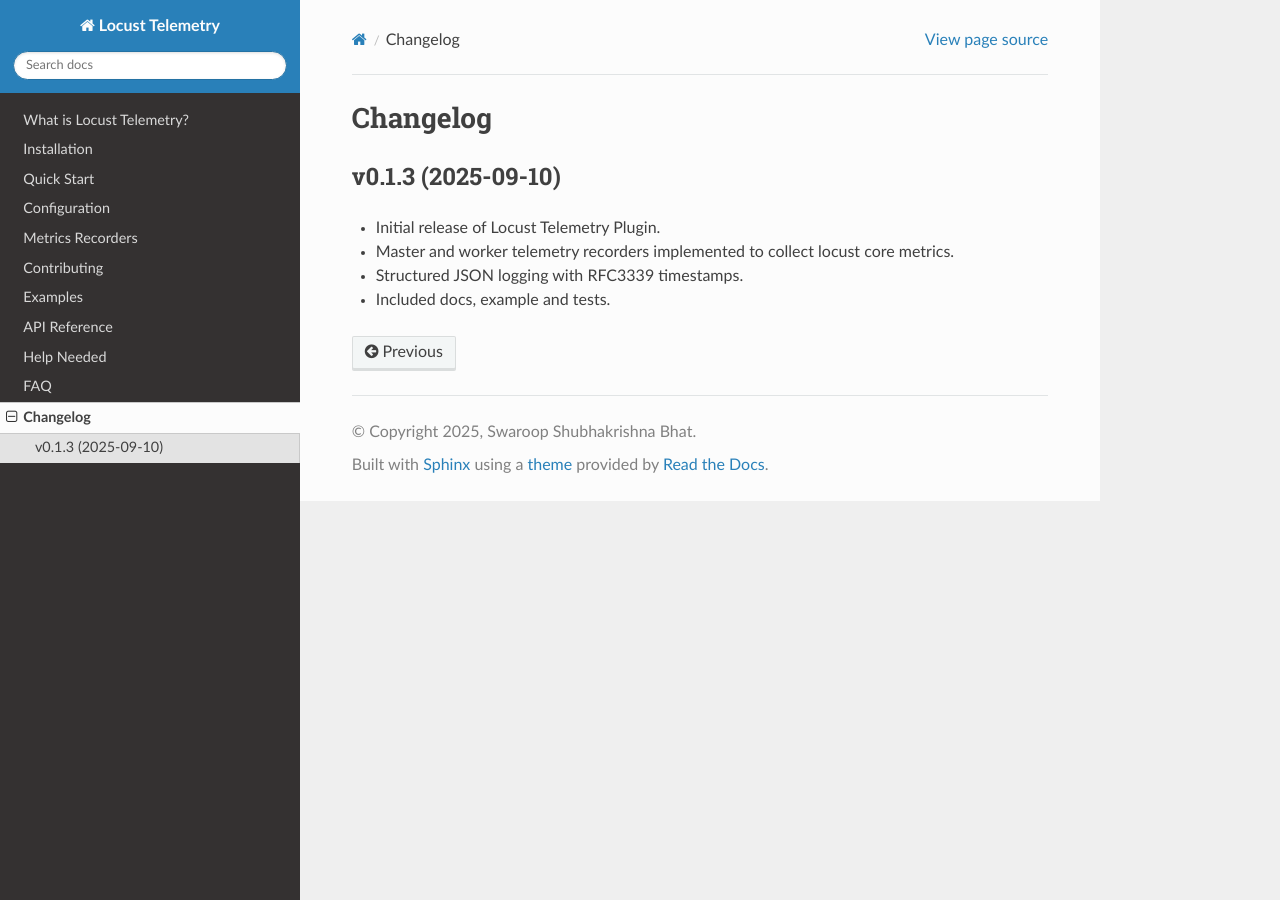
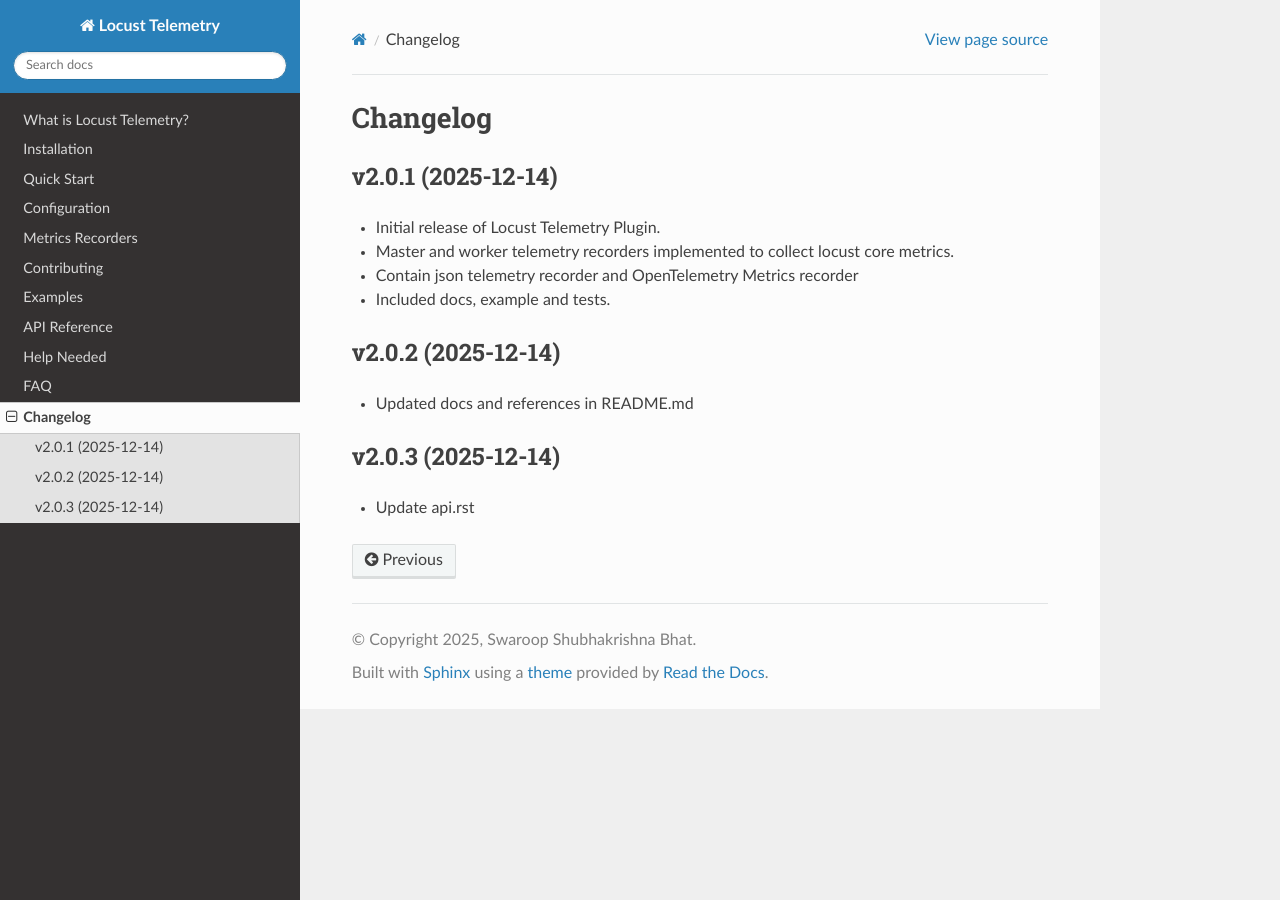
Before and after one commit to platform-crew/locust-telemetry, a Sphinx documentation site: the page built from docs/changelog.rst, in a window 1280 px wide. Built offline with Sphinx 7.4.7 and the Read the Docs theme 3.1.0, drawn with Linux system fonts in a browser that asks for light colours.

```diff
--- a/docs/api.rst
+++ b/docs/api.rst
@@ -4,11 +4,6 @@ API Reference
 .. toctree::
    :maxdepth: 2
    :caption: Contents:
-
-.. automodule:: locust_telemetry
-   :members:
-   :undoc-members:
-   :show-inheritance:
 
 .. automodule:: locust_telemetry.entrypoint
    :members:
--- a/docs/changelog.rst
+++ b/docs/changelog.rst
@@ -1,10 +1,20 @@
 Changelog
 =========
 
-v0.1.3 (2025-09-10)
+v2.0.1 (2025-12-14)
 -------------------
 
 - Initial release of Locust Telemetry Plugin.
 - Master and worker telemetry recorders implemented to collect locust core metrics.
-- Structured JSON logging with RFC3339 timestamps.
+- Contain json telemetry recorder and OpenTelemetry Metrics recorder
 - Included docs, example and tests.
+
+v2.0.2 (2025-12-14)
+-------------------
+
+- Updated docs and references in README.md
+
+v2.0.3 (2025-12-14)
+-------------------
+
+- Update api.rst
--- a/docs/requirements.txt
+++ b/docs/requirements.txt
@@ -1,3 +1,4 @@
+# Documentation tooling
 sphinx==8.2.3
 sphinx-rtd-theme==3.0.2
 myst-parser==4.0.1
```
Also changed, not shown: .readthedocs.yaml.
